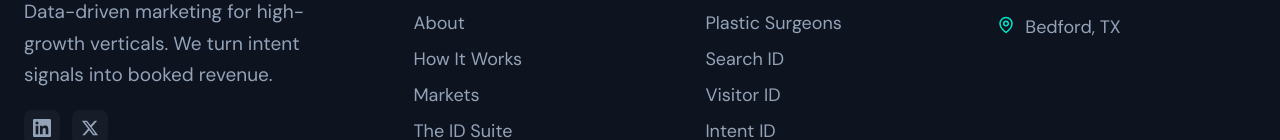
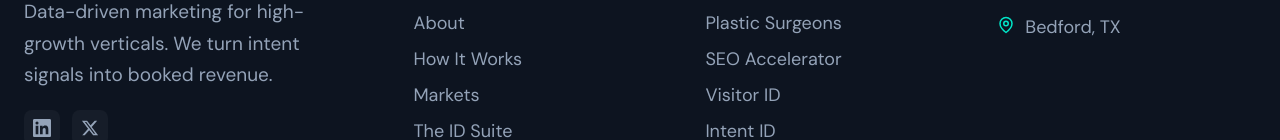
Before and after one commit to rldonnell/p5marketing, a Next.js app: page / in a window 1280 px wide. Shown: the part 9938-10078 px from the top of the page. Built offline with nearby package versions, Linux system fonts and the light colour scheme.

Commit message:
Update Footer.js: SearchID link to SEO Accelerator

```diff
--- a/app/Footer.js
+++ b/app/Footer.js
@@ -44,7 +44,7 @@ export default function Footer() {
             <ul>
               <li><a href="/markets/wedding-venues/">Wedding Venues</a></li>
               <li><a href="/markets/plastic-surgeons/">Plastic Surgeons</a></li>
-              <li><a href="/the-id-suite/searchid/">Search ID</a></li>
+              <li><a href="/the-id-suite/seo-accelerator/">SEO Accelerator</a></li>
               <li><a href="/the-id-suite/visitorid/">Visitor ID</a></li>
               <li><a href="/the-id-suite/intentid/">Intent ID</a></li>
               <li><a href="/the-id-suite/inboxid/">Inbox ID</a></li>
```
